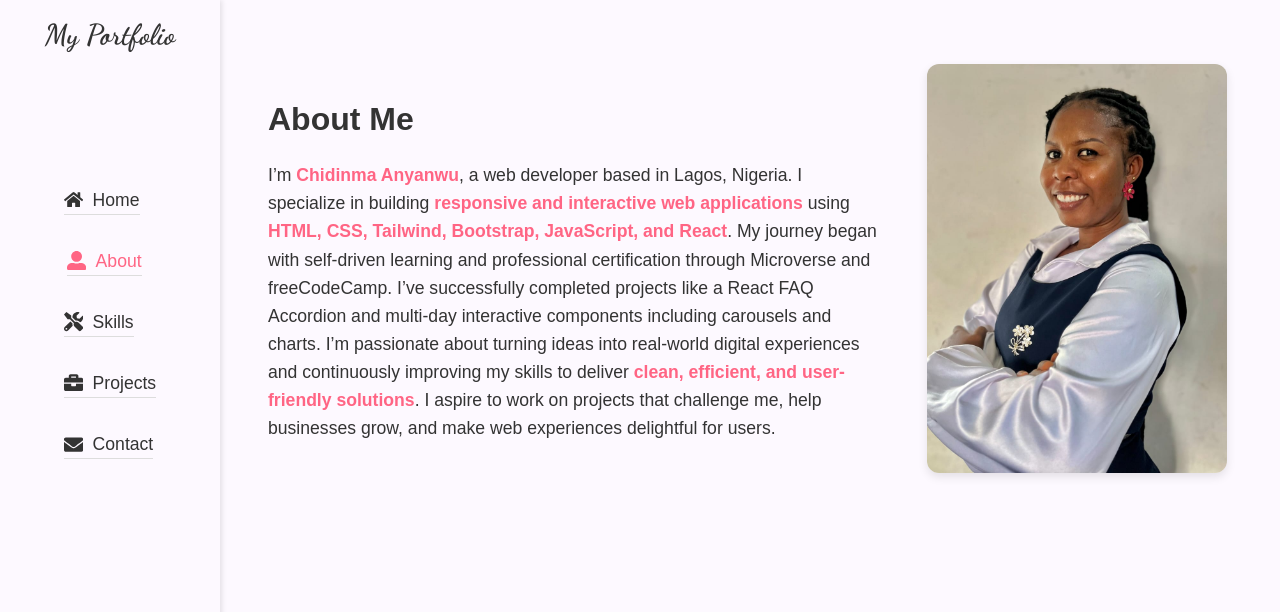
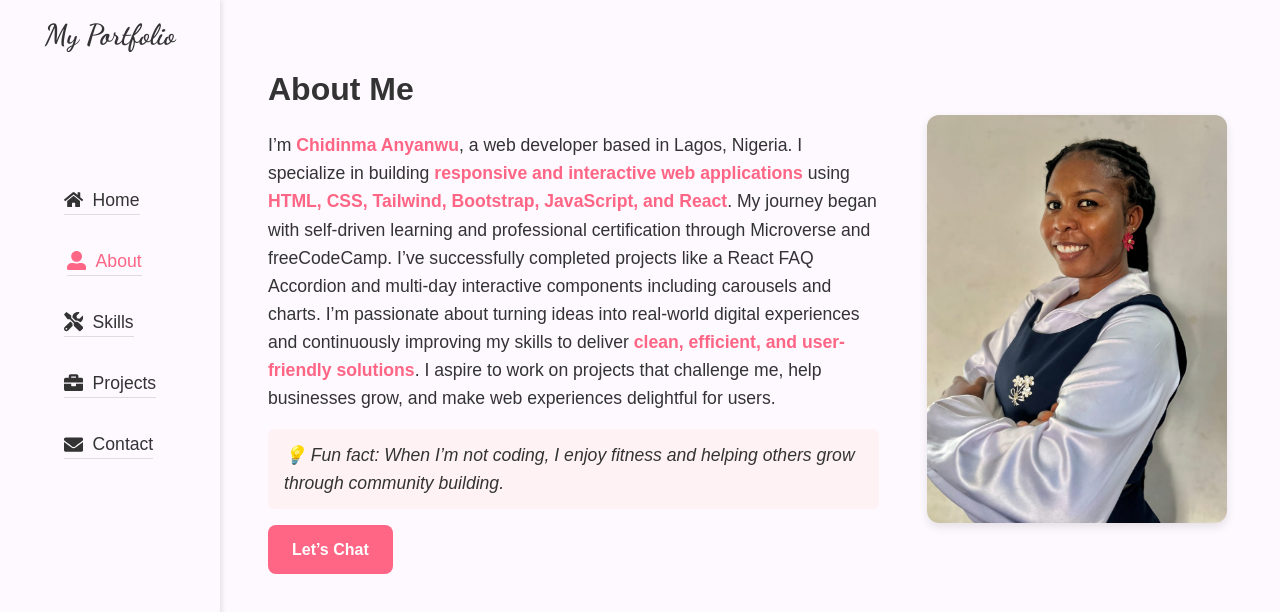
Before and after one commit to Dinma-Faith/my-portfolio-react, a React (Vite) app: page /about in a window 1280 px wide. Shown: the top 612 px of the page. Built offline with nearby package versions, Linux system fonts and the light colour scheme.

Commit message:
Add "Let’s Chat" button and fun fact section to about page

```diff
--- a/src/pages/about.jsx
+++ b/src/pages/about.jsx
@@ -1,26 +1,40 @@
-import styles from "../styles/about.module.css";
+import { Link } from "react-router-dom";
+import aboutStyles from "../styles/about.module.css";
 import profileImage from "../assets/images/profile.png";
+import Button from "../components/button";
 
 const About = () => {
   return (
-    <section className={styles.about}>
-      <div className={styles.aboutImage}>
+    <section className={aboutStyles.about}>
+      <div className={aboutStyles.aboutImage}>
         <img src={profileImage} alt="Chidinma Anyanwu" />
       </div>
-      <div className={styles.aboutText}>
-        <h2>About Me</h2>
+
+      <div className={aboutStyles.aboutText}>
+        <h2 className="heading">About Me</h2>
         <p>
-          I’m <strong>Chidinma Anyanwu</strong>, a web developer based in Lagos, Nigeria. I specialize in building
-          <strong> responsive and interactive web applications</strong> using <strong>HTML, CSS, Tailwind, Bootstrap, JavaScript, and React</strong>.
-          My journey began with self-driven learning and professional certification through Microverse and freeCodeCamp.
-          I’ve successfully completed projects like a React FAQ Accordion and multi-day interactive components including carousels and charts.
-          I’m passionate about turning ideas into real-world digital experiences and continuously improving my skills to deliver
-          <strong> clean, efficient, and user-friendly solutions</strong>. I aspire to work on projects that challenge me, help businesses grow,
-          and make web experiences delightful for users.
+          I’m <strong>Chidinma Anyanwu</strong>, a web developer based in Lagos,
+          Nigeria. I specialize in building{" "}
+          <strong>responsive and interactive web applications</strong> using{" "}
+          <strong>HTML, CSS, Tailwind, Bootstrap, JavaScript, and React</strong>.
+          My journey began with self-driven learning and professional
+          certification through Microverse and freeCodeCamp. I’ve successfully
+          completed projects like a React FAQ Accordion and multi-day interactive
+          components including carousels and charts. I’m passionate about turning
+          ideas into real-world digital experiences and continuously improving my
+          skills to deliver{" "}
+          <strong>clean, efficient, and user-friendly solutions</strong>. I aspire
+          to work on projects that challenge me, help businesses grow, and make
+          web experiences delightful for users.
         </p>
+
+        <p className={`${aboutStyles.funFact} ${aboutStyles.fadeIn}`}>
+          💡 Fun fact: When I’m not coding, I enjoy fitness and helping others
+          grow through community building.
+        </p>
+
+        <Button to="/contact">Let’s Chat</Button>
       </div>
-
-
     </section>
   );
 };
--- a/src/styles/about.module.css
+++ b/src/styles/about.module.css
@@ -24,6 +24,35 @@
 .aboutText strong {
   color: var(--active-color);
   font-weight: 600;
+}
+
+/* Fun Fact Styling */
+.funFact {
+  margin-top: 1rem;
+  font-style: italic;
+  color: var(--text-color);
+  background: #fef2f5;
+  padding: 0.75rem 1rem;
+  border-radius: 6px;
+  opacity: 0; /* hidden before animation */
+  transform: translateY(20px);
+}
+
+/* Fade-in animation */
+.fadeIn {
+  animation: fadeInUp 1s ease forwards;
+  animation-delay: 0.3s;
+}
+
+@keyframes fadeInUp {
+  from {
+    opacity: 0;
+    transform: translateY(20px);
+  }
+  to {
+    opacity: 1;
+    transform: translateY(0);
+  }
 }
 
 /* About Image */
```
